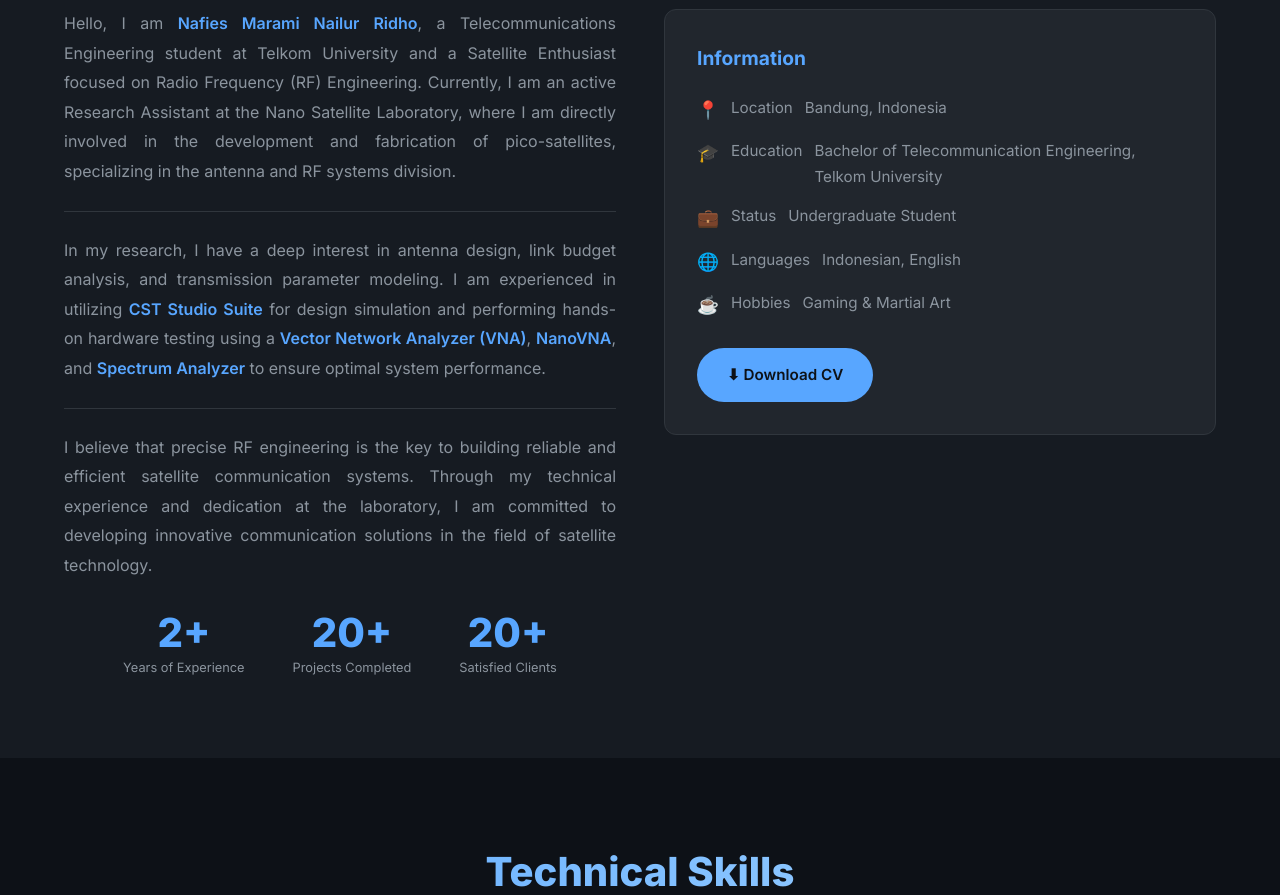
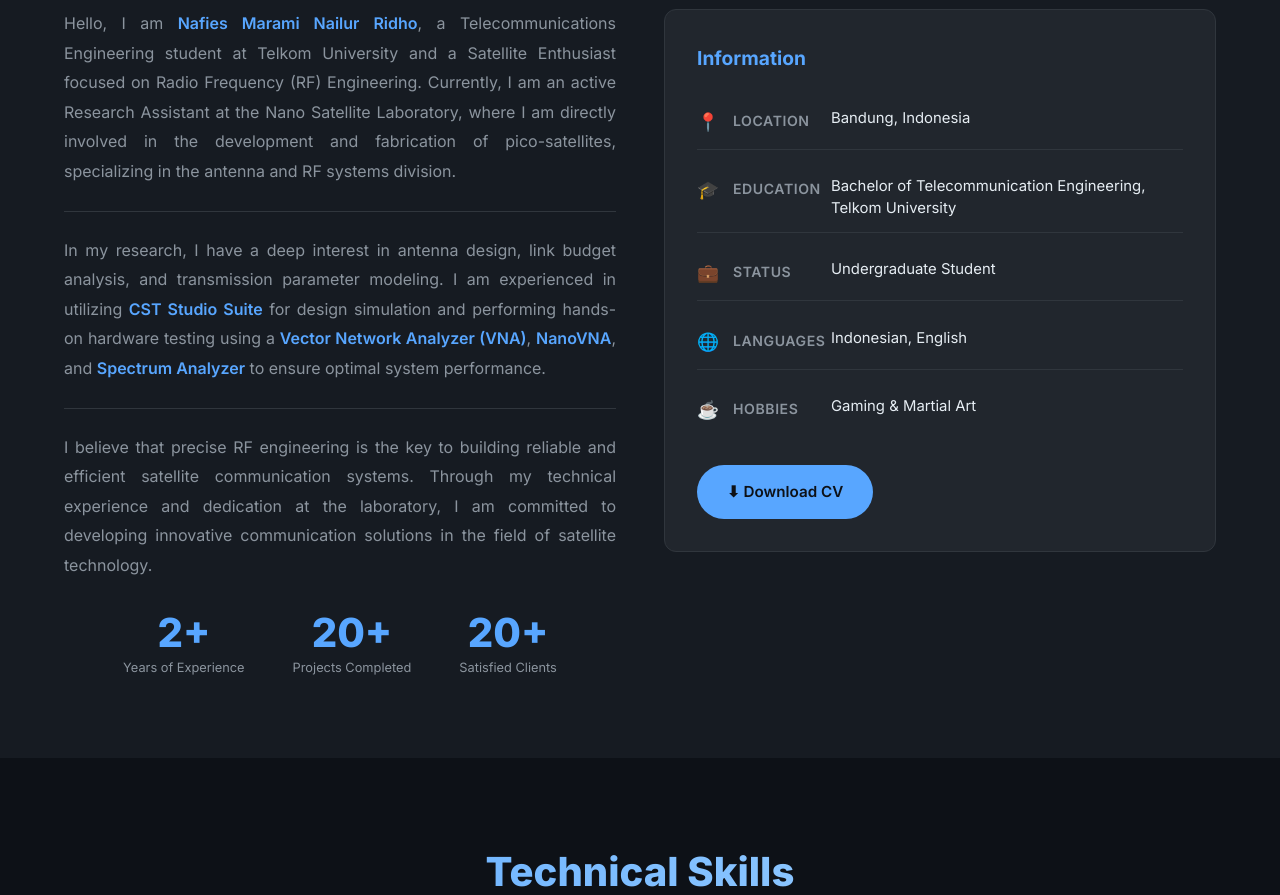
Before and after one commit to nfs-mnr/PortofolioNafiesMaramiNailurRidho, a plain HTML site: page index.html in a window 1280 px wide. Shown: the part 951-1846 px from the top of the page. Drawn offline with Linux system fonts and the light colour scheme.

Commit message:
Add styles for info list layout and labels

```diff
--- a/style.css
+++ b/style.css
@@ -872,3 +872,30 @@ img.avatar {
   text-align: justify;
   margin-bottom: 2rem;
 }
+
+/* ── Info list rapi dua kolom ── */
+.info-list li {
+  display: grid;
+  grid-template-columns: 28px 90px 1fr;
+  align-items: start;
+  gap: 0.5rem;
+  padding: 0.75rem 0;
+  border-bottom: 1px solid var(--clr-border);
+}
+
+.info-list li:last-child { border-bottom: none; }
+
+.info-label {
+  font-weight: 600;
+  color: var(--clr-muted);
+  font-size: 0.88rem;
+  text-transform: uppercase;
+  letter-spacing: 0.04em;
+  padding-top: 2px;
+}
+
+.info-value {
+  color: var(--clr-text);
+  font-size: 0.93rem;
+  line-height: 1.5;
+}
```
